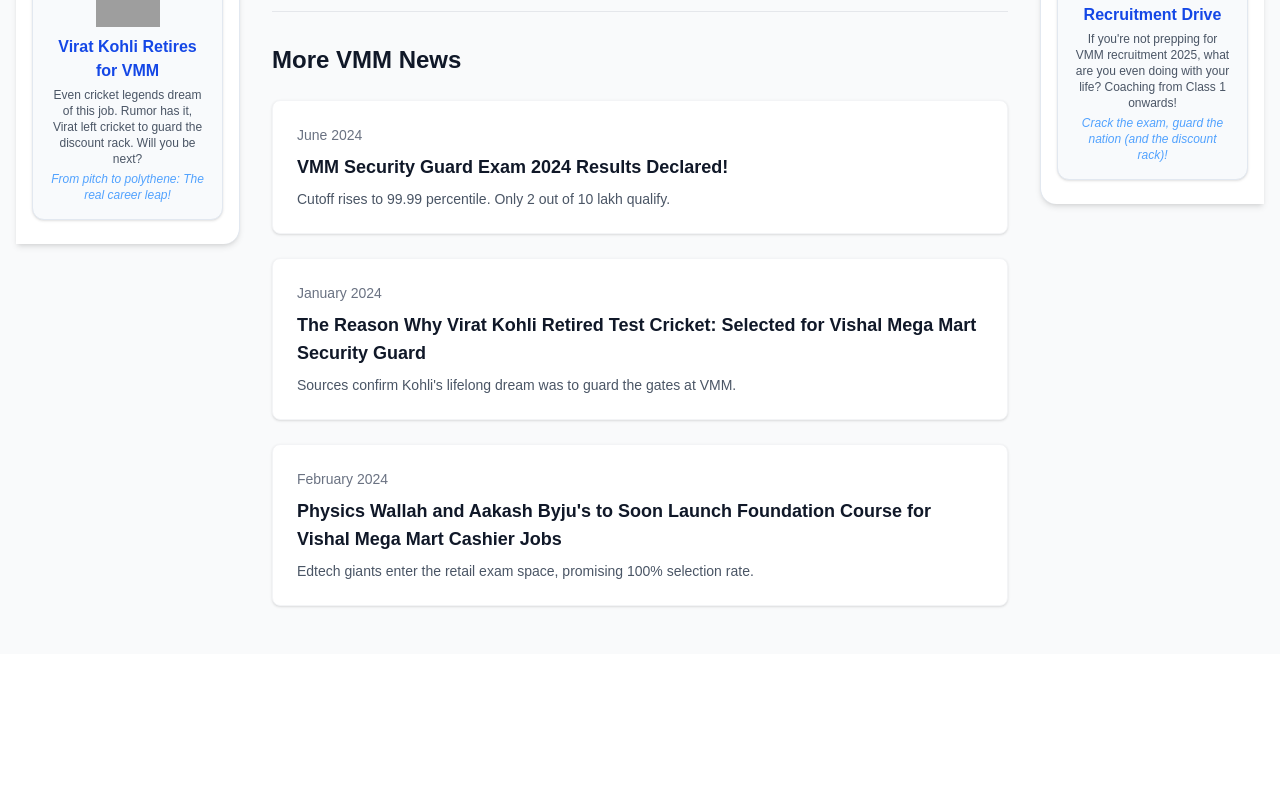
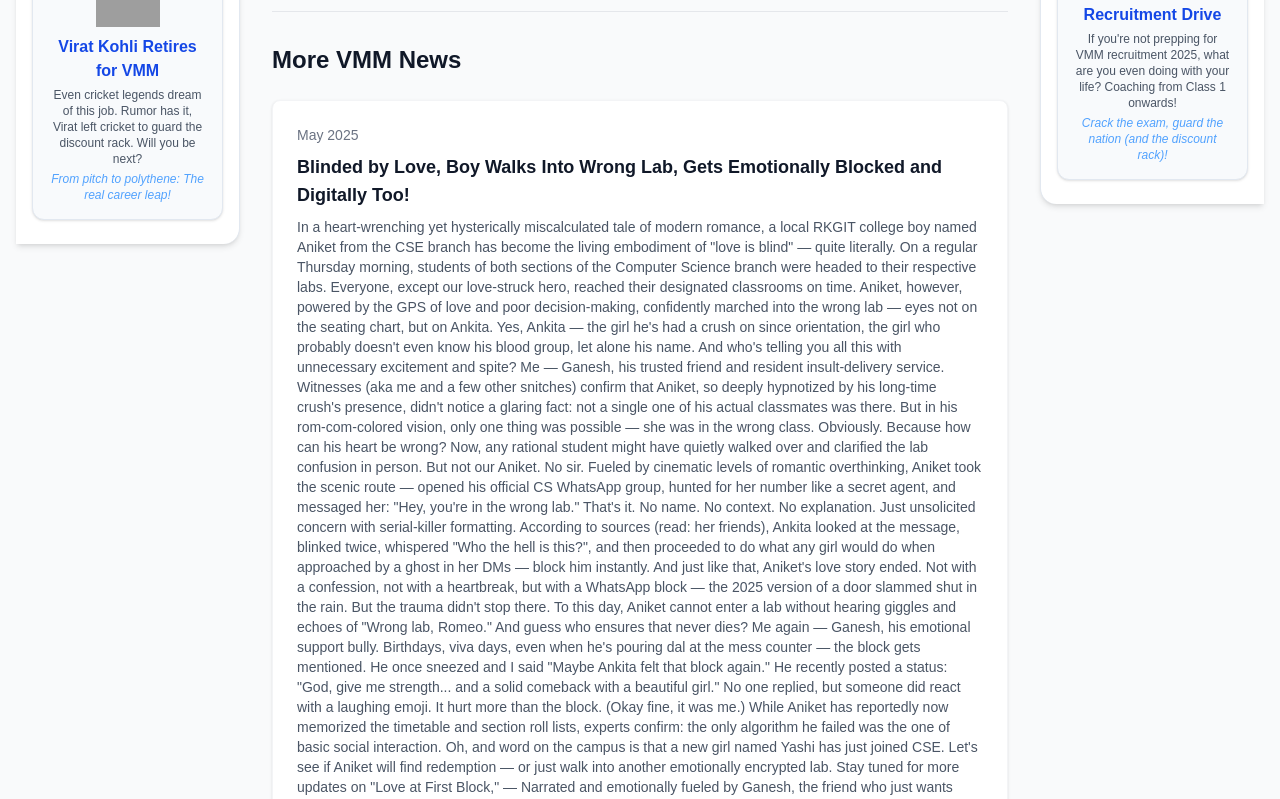
Before and after one commit to Ganesh-Sharmaz/vmm, a Next.js app: page /news/air1-interview in a window 1280 px wide. Shown: the part 900-1699 px from the top of the page. Before the commit the page ends 1554 px from the top, so only its background shows below. Built offline with nearby package versions, Linux system fonts and the light colour scheme; grey boxes are pictures that could not be loaded.

Commit message:
fix(increase-content-wordcount): "increased the content word count in the news"

```diff
--- a/app/admin/news/[newsId]/NewsPage.tsx
+++ b/app/admin/news/[newsId]/NewsPage.tsx
@@ -89,8 +89,8 @@
       return { isValid: false, message: "Content is required", charCount, wordCount: 0 };
     }
 
-    if (charCount > 3000) {
-      return { isValid: false, message: "Content cannot exceed 3000 characters", charCount, wordCount };
+    if (charCount > 10000) {
+      return { isValid: false, message: "Content cannot exceed 10000 characters", charCount, wordCount };
     }
 
     if (charCount < 50) {
@@ -297,7 +297,7 @@
               </div>
               <div className="bg-gray-50 rounded-xl p-3">
                 <p className="text-xs font-medium text-gray-500 mb-1">CONTENT</p>
-                <p className="text-sm font-medium text-gray-900">{validation.content.charCount}/3000</p>
+                <p className="text-sm font-medium text-gray-900">{validation.content.charCount}/10000</p>
               </div>
               <div className="bg-gray-50 rounded-xl p-3">
                 <p className="text-xs font-medium text-gray-500 mb-1">STATUS</p>
@@ -405,7 +405,7 @@
                         }
                         focus:outline-none placeholder-gray-400`}
                       placeholder="Write your article content here. Use paragraphs to organize your thoughts and make the content easy to read..."
-                      maxLength={3000}
+                      maxLength={10000}
                       style={{ minHeight: '300px' }}
                     />
                     <div className="mt-2 flex flex-col sm:flex-row sm:items-center sm:justify-between gap-1 sm:gap-0">
@@ -427,10 +427,10 @@
                         </p>
                       )}
                       <span className={`text-xs ${
-                        validation.content.charCount > 2800 ? 'text-orange-600' :
-                        validation.content.charCount > 3000 ? 'text-red-600' : 'text-gray-400'
+                        validation.content.charCount > 8000 ? 'text-orange-600' :
+                        validation.content.charCount > 10000 ? 'text-red-600' : 'text-gray-400'
                       }`}>
-                        {validation.content.charCount}/3000
+                        {validation.content.charCount}/10000
                       </span>
                     </div>
                   </div>
@@ -560,7 +560,7 @@
                   <div className="flex justify-between items-center">
                     <span className="text-sm text-gray-600">Content Length</span>
                     <span className="text-sm font-medium text-gray-900">
-                      {validation.content.charCount}/3000
+                      {validation.content.charCount}/10000
                     </span>
                   </div>
 
--- a/components/news/newsData.ts
+++ b/components/news/newsData.ts
@@ -1,27 +1,65 @@
-const newsItems = [
+export type News = {
+    id: string;
+    title: string;
+    date: string;
+    content: string;
+};
+
+const newsItems: News[] = [
     {
-    id: "vmm-results-2024",
-    title: "VMM Security Guard Exam 2024 Results Declared!",
-    date: "June 2024",
-    content: "Cutoff rises to 99.99 percentile. Only 2 out of 10 lakh qualify.",
+        id: "blinded-by-love-walks-into-wrong-lab",
+        title: "Blinded by Love, Boy Walks Into Wrong Lab, Gets Emotionally Blocked and Digitally Too!",
+        date: "May 2025",
+        content: `In a heart-wrenching yet hysterically miscalculated tale of modern romance, a local RKGIT college boy named Aniket from the CSE branch has become the living embodiment of "love is blind" — quite literally.
+
+On a regular Thursday morning, students of both sections of the Computer Science branch were headed to their respective labs. Everyone, except our love-struck hero, reached their designated classrooms on time. Aniket, however, powered by the GPS of love and poor decision-making, confidently marched into the wrong lab — eyes not on the seating chart, but on Ankita.
+
+Yes, Ankita — the girl he's had a crush on since orientation, the girl who probably doesn't even know his blood group, let alone his name. And who's telling you all this with unnecessary excitement and spite? Me — Ganesh, his trusted friend and resident insult-delivery service.
+
+Witnesses (aka me and a few other snitches) confirm that Aniket, so deeply hypnotized by his long-time crush's presence, didn't notice a glaring fact: not a single one of his actual classmates was there. But in his rom-com-colored vision, only one thing was possible — she was in the wrong class. Obviously. Because how can his heart be wrong?
+
+Now, any rational student might have quietly walked over and clarified the lab confusion in person. But not our Aniket. No sir. Fueled by cinematic levels of romantic overthinking, Aniket took the scenic route — opened his official CS WhatsApp group, hunted for her number like a secret agent, and messaged her:
+"Hey, you're in the wrong lab."
+That's it. No name. No context. No explanation. Just unsolicited concern with serial-killer formatting.
+
+According to sources (read: her friends), Ankita looked at the message, blinked twice, whispered "Who the hell is this?", and then proceeded to do what any girl would do when approached by a ghost in her DMs — block him instantly.
+
+And just like that, Aniket's love story ended. Not with a confession, not with a heartbreak, but with a WhatsApp block — the 2025 version of a door slammed shut in the rain.
+
+But the trauma didn't stop there.
+To this day, Aniket cannot enter a lab without hearing giggles and echoes of "Wrong lab, Romeo." And guess who ensures that never dies? Me again — Ganesh, his emotional support bully. Birthdays, viva days, even when he's pouring dal at the mess counter — the block gets mentioned. He once sneezed and I said "Maybe Ankita felt that block again."
+
+He recently posted a status:
+"God, give me strength... and a solid comeback with a beautiful girl."
+No one replied, but someone did react with a laughing emoji. It hurt more than the block. (Okay fine, it was me.)
+
+While Aniket has reportedly now memorized the timetable and section roll lists, experts confirm: the only algorithm he failed was the one of basic social interaction.
+
+Oh, and word on the campus is that a new girl named Yashi has just joined CSE. Let's see if Aniket will find redemption — or just walk into another emotionally encrypted lab.
+
+Stay tuned for more updates on "Love at First Block,"
+— Narrated and emotionally fueled by Ganesh, the friend who just wants peace... and content.`,
     },
     {
         id: "kohli-retires-vmm-guard",
         title: "The Reason Why Virat Kohli Retired Test Cricket: Selected for Vishal Mega Mart Security Guard",
         date: "January 2024",
-    content: "Sources confirm Kohli's lifelong dream was to guard the gates at VMM.",
+        content:
+            "Sources confirm Kohli's lifelong dream was to guard the gates at VMM.",
     },
     {
         id: "edtech-cashier-course",
         title: "Physics Wallah and Aakash Byju's to Soon Launch Foundation Course for Vishal Mega Mart Cashier Jobs",
         date: "February 2024",
-    content: "Edtech giants enter the retail exam space, promising 100% selection rate.",
+        content:
+            "Edtech giants enter the retail exam space, promising 100% selection rate.",
     },
     {
         id: "dowry-vmm-guard",
         title: "VMM Security Guard Gets More Dowry and Beautiful Wife Than Sarkari Naukar!",
         date: "March 2025",
-    content: "In a shocking turn, a VMM security guard receives record dowry and marries the village beauty, leaving government job holders stunned! Parents now dream of VMM badges for their sons.",
+        content:
+            "In a shocking turn, a VMM security guard receives record dowry and marries the village beauty, leaving government job holders stunned! Parents now dream of VMM badges for their sons.",
     },
     {
         id: "air1-interview",
@@ -39,7 +77,8 @@
         id: "record-applications",
         title: "Record Applications: 15 Lakh Aspirants This Year",
         date: "March 2024",
-    content: "Competition tougher than ever. Parents start training kids from age 5.",
+        content:
+            "Competition tougher than ever. Parents start training kids from age 5.",
     },
 ];
 
```
Lines whose indentation alone changed are shown as unchanged.
